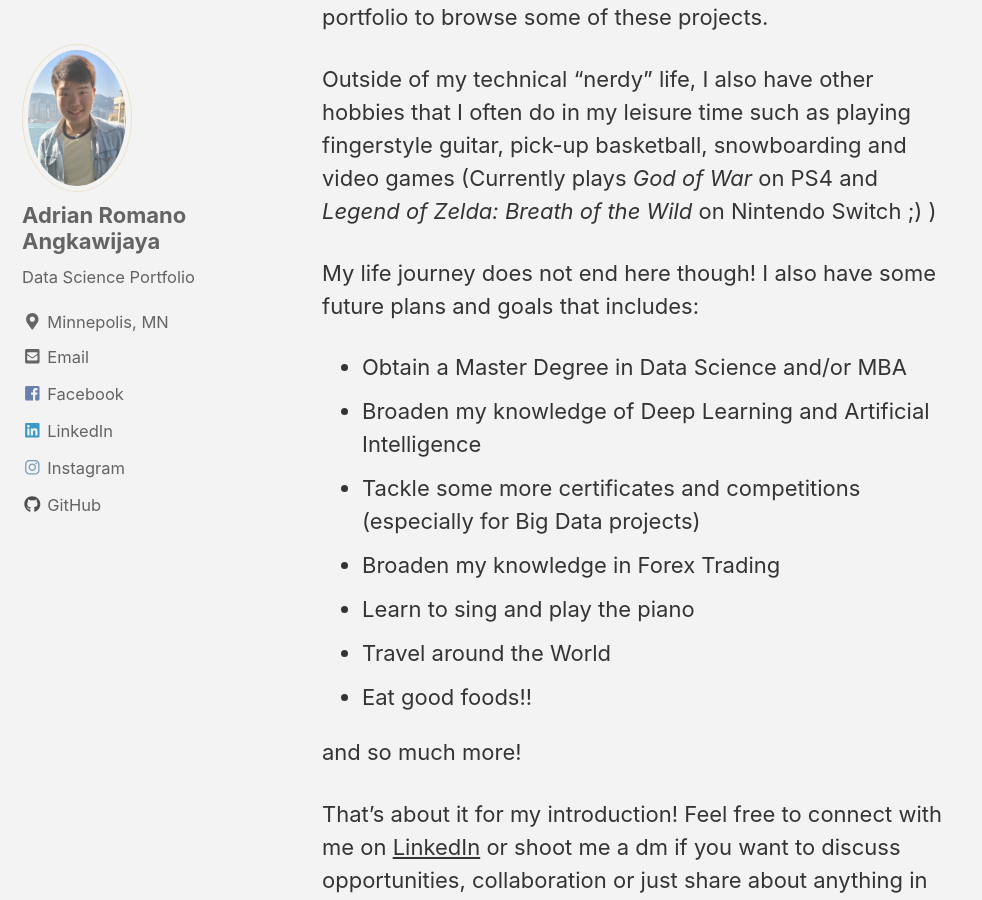
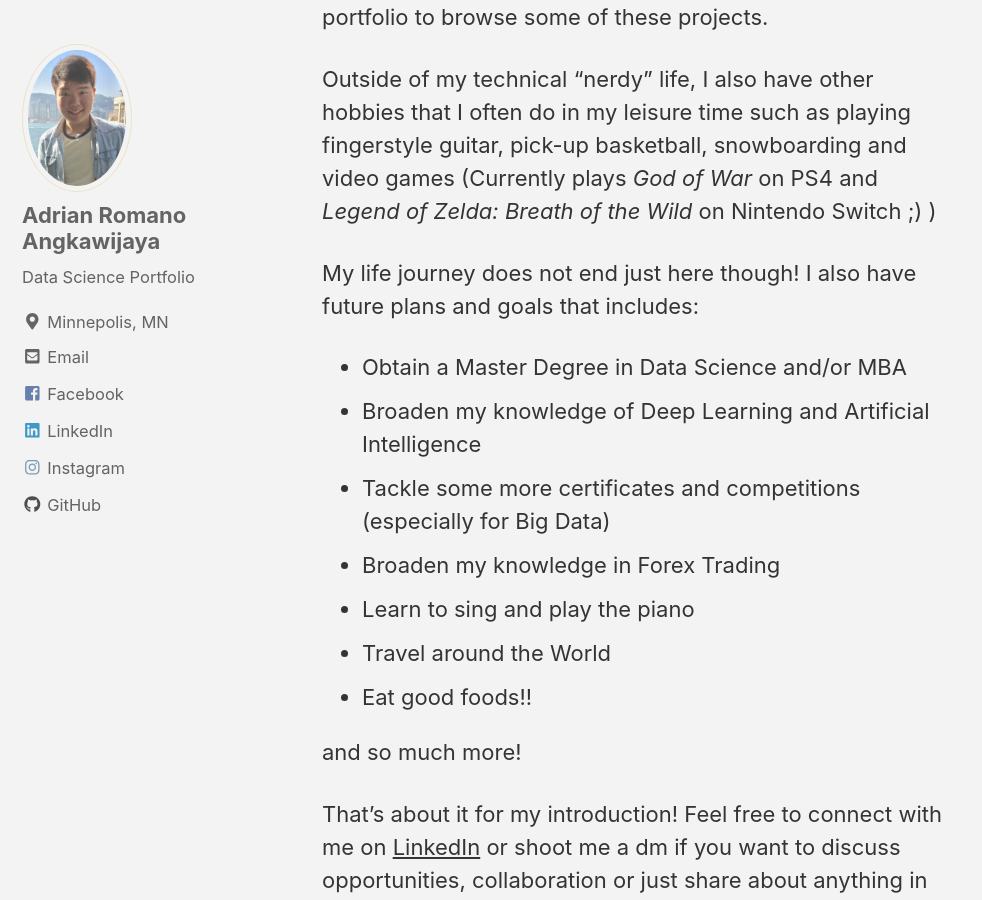
Before and after one commit to adrianromano/adrianromano.github.io, a Jekyll site: the page built from _pages/about.md, in a window 1280 px wide and 900 px high, scrolled down 2043 px. Shown: the whole window, without its empty margins (0-982 px from the left). Built offline with Jekyll 4.4.1, drawn with Linux system fonts in a browser that asks for light colours; nearby versions of some CDN libraries.

Commit message:
new gith

```diff
--- a/_pages/about.md
+++ b/_pages/about.md
@@ -27,11 +27,11 @@
 
 Outside of my technical "nerdy" life, I also have other hobbies that I often do in my leisure time such as playing fingerstyle guitar, pick-up basketball, snowboarding and video games (Currently plays *God of War* on PS4 and *Legend of Zelda: Breath of the Wild* on Nintendo Switch ;) )
 
-My life journey does not end here though! I also have some future plans and goals that includes:
+My life journey does not end just here though! I also have future plans and goals that includes:
 
 - Obtain a Master Degree in Data Science and/or MBA
 - Broaden my knowledge of Deep Learning and Artificial Intelligence
-- Tackle some more certificates and competitions (especially for Big Data projects)
+- Tackle some more certificates and competitions (especially for Big Data)
 - Broaden my knowledge in Forex Trading
 - Learn to sing and play the piano
 - Travel around the World
```
